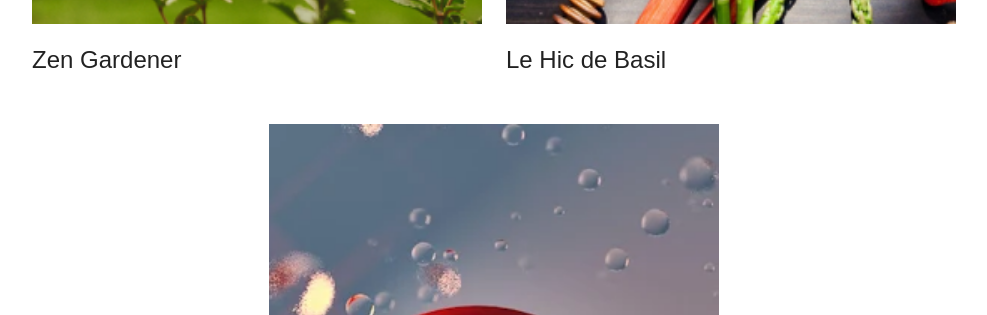
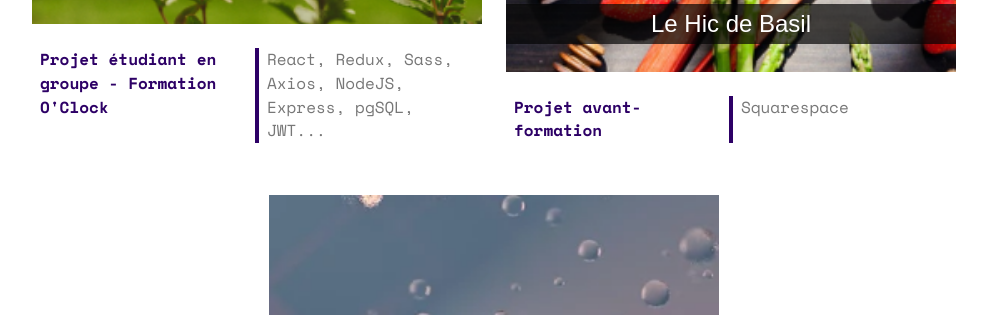
Before and after one commit to NicolasMRQS/Folio, a React app: page / in a window 1280 px wide. Shown: the part 2118-2433 px from the top of the page, without its empty margins (146-1133 px from the left). Built offline with nearby package versions, Linux system fonts and the light colour scheme; a web font is replaced by a local one.

Commit message:
:spark: Changing project card style

```diff
--- a/src/components/App/index.js
+++ b/src/components/App/index.js
@@ -20,18 +20,18 @@ function App() {
     <ParallaxProvider>
       <Router>
         <main className="app">
-          <HelloAnimation
+          {/* <HelloAnimation
             helloAnimation={helloAnimation}
             setHelloAnimation={setHelloAnimation}
             language={language}
-          >
+          > */}
             <LanguageChooser language={language} setLanguage={setLanguage} />
             <Nav />
             <Description language={language} />
             <Competences language={language} />
             <Projects language={language} />
             <Contact language={language} />
-          </HelloAnimation>
+          {/* </HelloAnimation> */}
         </main>
       </Router>
     </ParallaxProvider>
--- a/src/components/Section/Projects/ProjectCard/index.js
+++ b/src/components/Section/Projects/ProjectCard/index.js
@@ -4,11 +4,28 @@ import { ParallaxBanner } from 'react-scroll-parallax';
 import projectsData from '../../../../assets/img/projects/project';
 import './style.scss';
 
-function ProjectCard({ label, img, url }) {
+function ProjectCard({
+  label, img, url, description, techno,
+}) {
   return (
     <a href={url} target="_blank" rel="noreferrer" className="project-card">
-      <ParallaxBanner className="project-card__img" layers={[{ image: projectsData[img], speed: -15 }]} />
-      <span className="project-card__label">{label}</span>
+      <ParallaxBanner className="project-card__img" layers={[{ image: projectsData[img], speed: -15 }]}>
+        <div className="project-card__label">{label}</div>
+      </ParallaxBanner>
+      <div className="project-card__info-container">
+        <div className="project-card__info base_color bold">
+          {description}
+        </div>
+        {techno
+          && (
+          <>
+            <div className="project-card__border" />
+            <div className="project-card__info">
+              {techno}
+            </div>
+          </>
+          )}
+      </div>
     </a>
   );
 }
@@ -17,10 +34,14 @@ ProjectCard.propTypes = {
   label: PropTypes.string.isRequired,
   img: PropTypes.string.isRequired,
   url: PropTypes.string,
+  description: PropTypes.string,
+  techno: PropTypes.string,
 };
 
 ProjectCard.defaultProps = {
   url: null,
+  description: null,
+  techno: null,
 };
 
 export default ProjectCard;
--- a/src/components/Section/Projects/ProjectCard/style.scss
+++ b/src/components/Section/Projects/ProjectCard/style.scss
@@ -1,6 +1,7 @@
 @use '/src/styles/vars';
 
 .project-card {
+  position: relative;
   width: 450px;
   display: flex;
   flex-direction: column;
@@ -35,6 +36,7 @@
     transition: all 0.3s;
     object-position: 0 50%;
     aspect-ratio: 1 / 1;
+    overflow: hidden;
 
     @media (max-width: vars.$phone-breakpoint) {
       width: 343px;
@@ -45,7 +47,28 @@
   &__label {
     font-size: 24px;
     font-family: 'Gilroy-Bold', sans-serif;
-    color: vars.$black-color;
+    color: vars.$white-color;
+    text-align: center;
+    // background-color: fade-out(vars.$base-color, 0.5);
+    background-color: rgba(5, 5, 5, 0.7);
+    padding: 8px 0;
+    position: absolute;
+    top: 85%;
+    width: 100%;
+  }
+
+  &__info-container {
+    display: flex;
+  }
+
+  &__info {
+    width: 50%;
+    padding: 0 8px;
+  }
+
+  &__border {
+    width: 4px;
+    background-color: vars.$base-color;
   }
 
   &:nth-child(even) {
--- a/src/components/Section/Projects/index.js
+++ b/src/components/Section/Projects/index.js
@@ -16,9 +16,25 @@ function Projects({ language }) {
         </p>
       </div>
       <div className="projects__projects-container">
-        <ProjectCard label="Zen Gardener" img="zengardener" url="https://zen-gardener.netlify.app/" />
-        <ProjectCard label="Le Hic de Basil" img="hicdebasil" url="https://lehicdebasil.com/" />
-        <ProjectCard label="Pokémon Quizz (Work in progress...)" img="pokemon" />
+        <ProjectCard
+          label="Zen Gardener"
+          img="zengardener"
+          url="https://zen-gardener.netlify.app/"
+          description={text[language].zengardenerDesc}
+          techno={text[language].zengardenerTechno}
+        />
+        <ProjectCard
+          label="Le Hic de Basil"
+          img="hicdebasil"
+          url="https://lehicdebasil.com/"
+          description={text[language].hicdebasilDesc}
+          techno={text[language].hicdebasilTechno}
+        />
+        <ProjectCard
+          label="Pokémon Quizz"
+          img="pokemon"
+          description={text[language].pokemonDesc}
+        />
       </div>
     </Section>
   );
--- a/src/containers/languages/eng.json
+++ b/src/containers/languages/eng.json
@@ -19,6 +19,12 @@
     "projectsTitle": "Projects",
     "projectsText": "My last projects",
 
+    "zengardener-desc": "Student group project - O'Clock",
+    "zengardener-techno": "React, Redux, Sass, Axios, NodeJS, Express, pgSQL, JWT...",
+    "hicdebasil-desc": "Project before training",
+    "hicdebasil-techno": "Squarespace",
+    "pokemon-desc": "WIP...",
+
     "next": "What's next ?",
     "contact": "Get in touch"
 }
--- a/src/containers/languages/fre.json
+++ b/src/containers/languages/fre.json
@@ -19,6 +19,12 @@
     "projectsTitle": "Projets",
     "projectsText": "Mes derniers projets",
 
+    "zengardenerDesc": "Projet étudiant en groupe - Formation O'Clock",
+    "zengardenerTechno": "React, Redux, Sass, Axios, NodeJS, Express, pgSQL, JWT...",
+    "hicdebasilDesc": "Projet avant-formation",
+    "hicdebasilTechno": "Squarespace",
+    "pokemonDesc": "WIP...",
+
     "next": "Et la suite ?",
     "contact": "Gardons contact !"
 }
```
